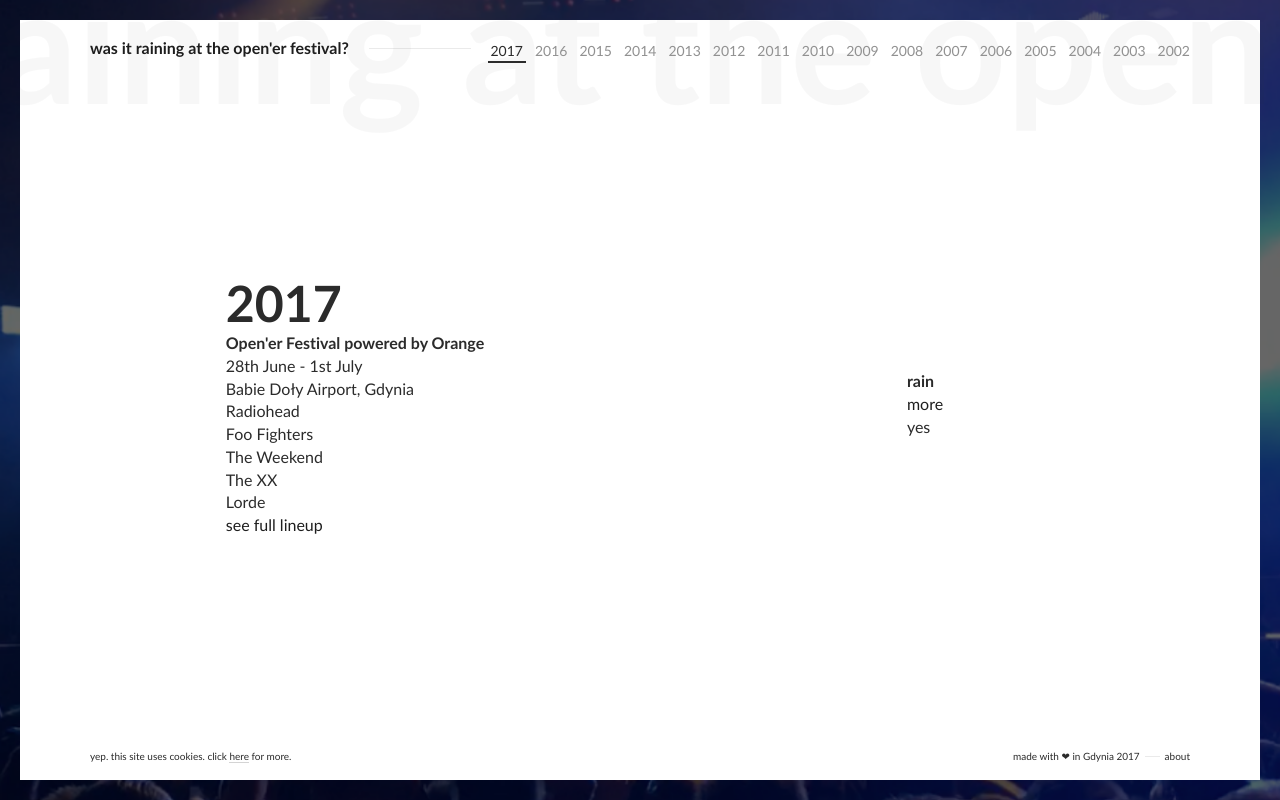
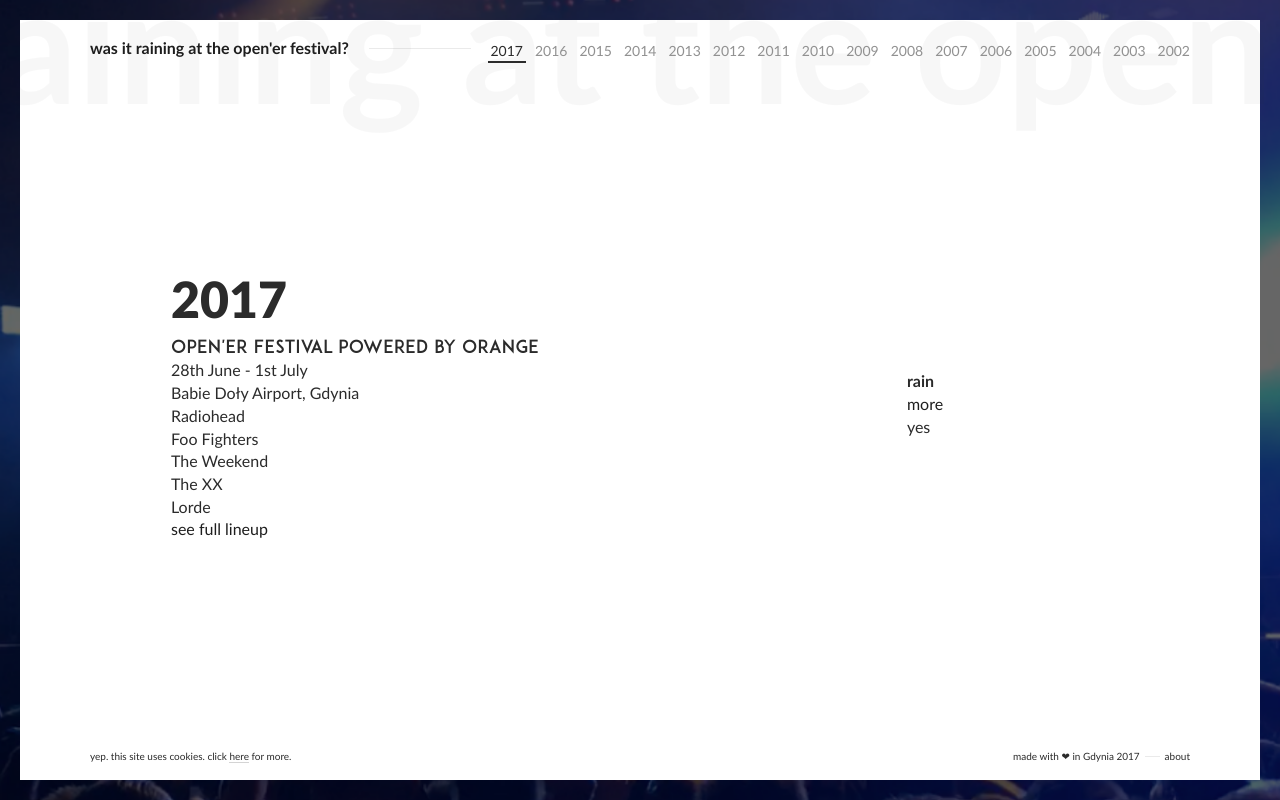
Before and after one commit to bdebicki/wasitraining, a website built with webpack: page src/views/index.html in a window 1280 px wide. Shown: the top 800 px of the page. Built offline with nearby package versions, Linux system fonts and the light colour scheme; files whose address does not match are found by name.

Commit message:
position for year & full name

```diff
--- a/src/less/basis/settings.less
+++ b/src/less/basis/settings.less
@@ -36,7 +36,7 @@
 body {
 	min-width: 320px;
 	height: 100%;
-	font-family: @fontFamily-base;
+	font-family: @fontFamily-base, sans-serif;
 	font-size: @defaultFontSize;
 	line-height: @defaultLineHeight;
 }
@@ -49,6 +49,7 @@
 h2 {
 	color: @h2color;
 	font-size: @h2fontSize;
+	font-weight: 900;
 	line-height: @h2lineHeight;
 }
 h3 {
--- a/src/less/components/editionDetails.less
+++ b/src/less/components/editionDetails.less
@@ -5,10 +5,14 @@
 
 	.editionDetails {
 		&__year {
-
+			margin-bottom: 6px;
 		}
 		&__fullName {
-
+			font-family: 'ADAM.CG PRO', sans-serif;
+			font-size: @fontSize-l;
+			font-weight: normal;
+			letter-spacing: 0.3px;
+			line-height: @lineHeight-l;
 		}
 		&__date {
 
```
